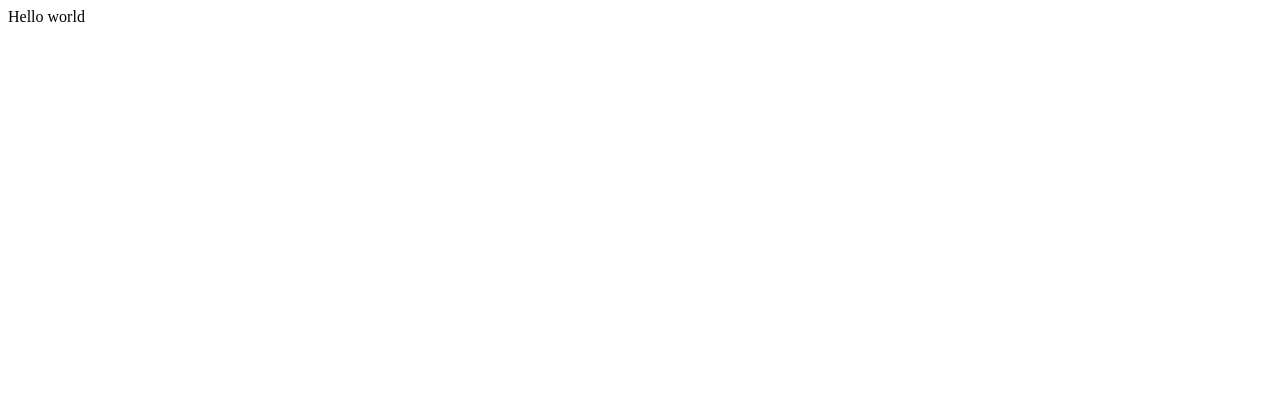
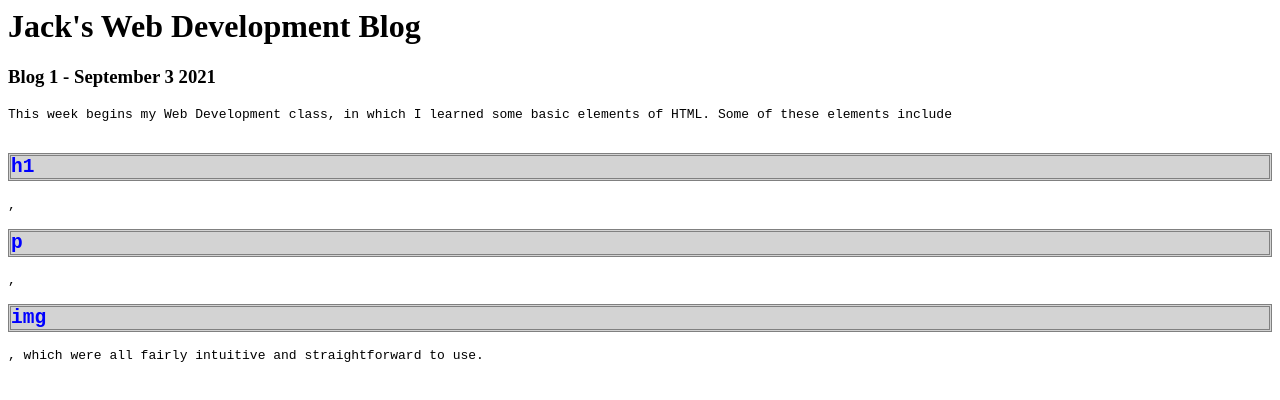
Before and after one commit to Volunteer4895/347blog, a plain HTML site: page index.html in a window 1280 px wide. Drawn offline with Linux system fonts and the light colour scheme.

Commit message:
commiting

```diff
--- a/index.html
+++ b/index.html
@@ -1,7 +1,24 @@
 <html>
+<style>
 
-<body>
-    Hello world
-</body>
+h2 {
+
+    color: blue;
+    background-color: lightgrey;
+    border-style: double;
+    border-color: grey;
+
+}
+
+</style>
+
+<h1>Jack's Web Development Blog</h1>
+
+<h3>Blog 1 - September 3 2021</h3>
+
+<p><pre>This week begins my Web Development class, in which I learned some basic elements of HTML. Some of these elements include
+        <h2>h1</h2>,<h2>p</h2>, <h2>img</h2>, which were all fairly intuitive and straightforward to use.
+
+</pre></p>
 
 </html>
```
